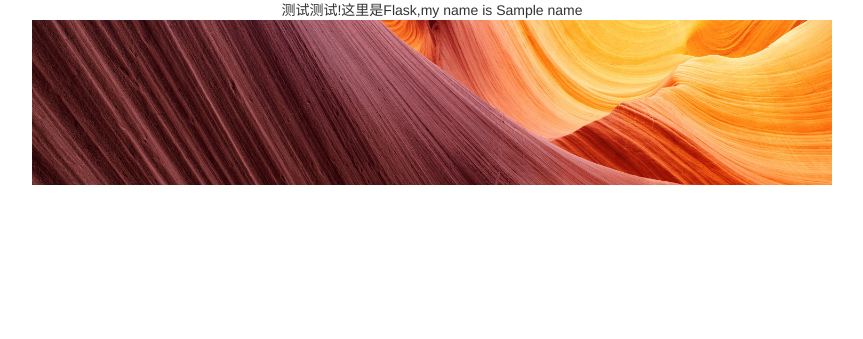
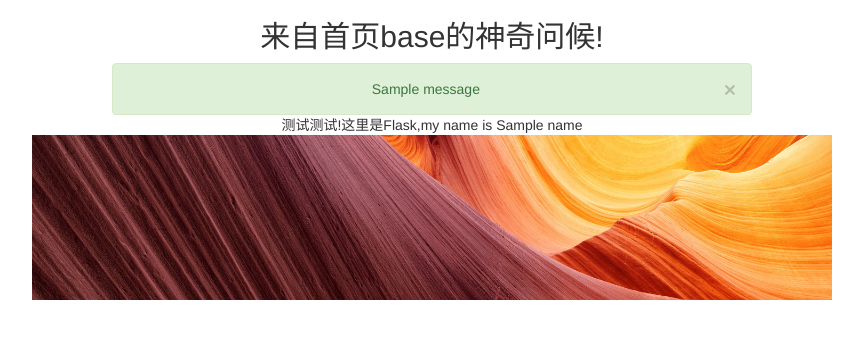
Before and after one commit to headB/flask_test, a Flask app: template templates/index.html in a window 1280 px wide. Shown: the top 339 px of the page, without its empty margins (208-1071 px from the left). Run offline with Flask 2, Linux system fonts and the light colour scheme; the template is opened without the code that fills it: most values are stand-ins (such as "Sample title", 1, 10 or a date in 2020); one stand-in notice (Sample message) is shown; parts of the project's set-up code (start-up, migrations or seed data) failed here and were passed over; some libraries are stand-ins or nearby versions.

Commit message:
add function to insert data into database！

```diff
--- a/hello.py
+++ b/hello.py
@@ -40,7 +40,9 @@ nav = Nav()
 
 nav.register_element('top',Navbar(u'flask入门',View(u'你好','test_templates'),
 View(u'栏目测试','test_base'),
-View(u'测试表单 ','test_form'),))
+View(u'测试表单 ','test_form'),
+View(u'点击注册 ','register_form'),
+))
 
 ##初始化一个nav
 nav.init_app(app)
@@ -108,6 +110,9 @@ class NameForm(Form):
     verityCode = StringField('验证码',validators=[Required()],render_kw={"placeholder":"请输入验证码","autocomplete":"off"})
     submit = SubmitField('点击提交!')
 
+class RegisterForm(NameForm):
+    submit = SubmitField('点击注册!')
+
 @app.route("/test_form",methods=['GET','POST'])
 def test_form():
     name = None
@@ -121,6 +126,28 @@ def test_form():
         flash("欢迎莅临本站点，你是第一次进入，请输入你需要注册的账号和密码！")
     return render_template('test_form.html',name=name,form=form)
 
+##设置一个类似注册入库的函数
+@app.route('/register',methods=['GET','POST'])
+def register_form():
+    form = RegisterForm()
+    if form.validate_on_submit():
+        #检测已经提交表单，检查参数
+        flash("这里是首页！")
+        print(dir(form))
+        print(request.form['name'])
+        print(request.form['password'])
+
+        admin = Admin(name=request.form['name'])
+
+        ##添加到回话中
+
+        db.session.add(admin)
+        #提交
+        db.session.commit()
+
+        return render_template("base.html")
+    else:
+        return render_template('register.html',form=form)
 
 if __name__ == "__main__":
     #app.run(debug=True)
--- a/templates/base.html
+++ b/templates/base.html
@@ -41,3 +41,20 @@
 {%block navbar%}
 {{nav.top.render()}}
 {%endblock%}
+
+{%block content%}
+
+<center><h2>来自首页base的神奇问候!</h2>
+
+    {% for message in get_flashed_messages() %}
+
+    <div style="width:50%;text-align: center;margin:0 auto"  class="alert alert-success">
+    <button type="button" class="close" data-dismiss="alert">&times;</button>
+    {{ message }}
+    </div>
+    {% endfor %}
+</center>
+
+
+
+{%endblock%}
--- a/templates/test_form.html
+++ b/templates/test_form.html
@@ -21,7 +21,7 @@
         </div>
         {% endfor %}
 
-    <div style="text-align: center" ><h2>叩丁狼教育-用户注册/登陆</h2></div>
+    <div style="text-align: center" ><h2>叩丁狼教育-用户登陆</h2></div>
 <div class="well" style="width:30%;margin:0 auto" >
 {{ wtf.quick_form(form,button_map={'submit':'primary', })}}
 
```
Also changed, not shown: templates/register.html (added, +20 -0 lines), data.sqlite.
